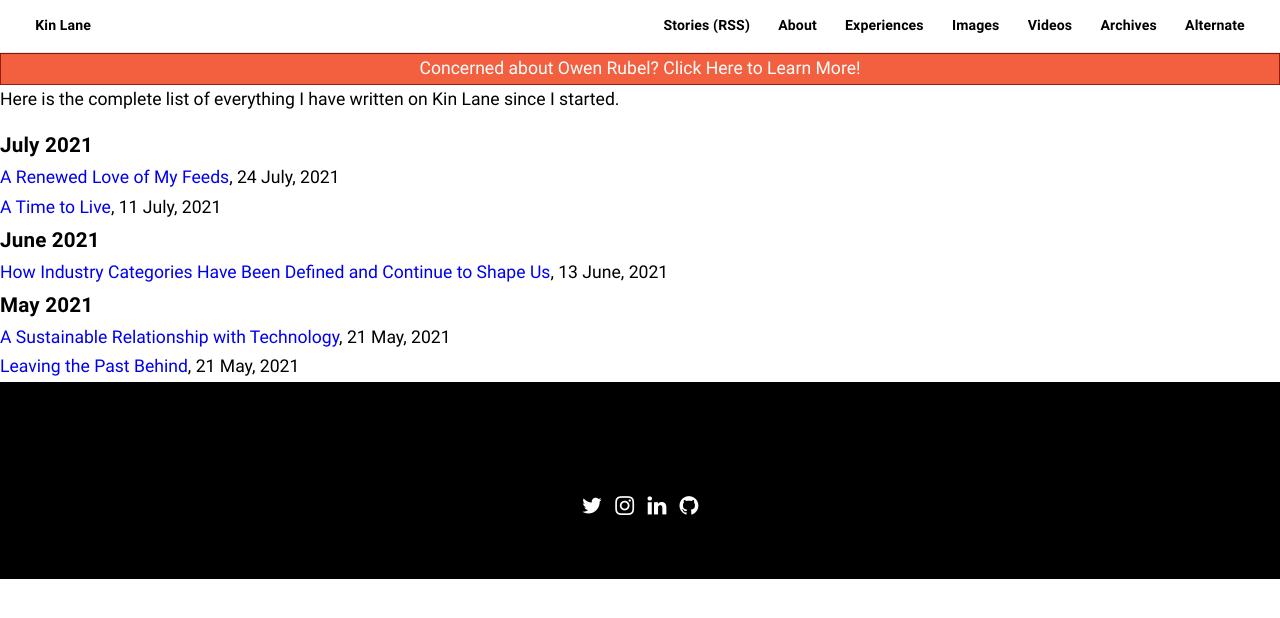
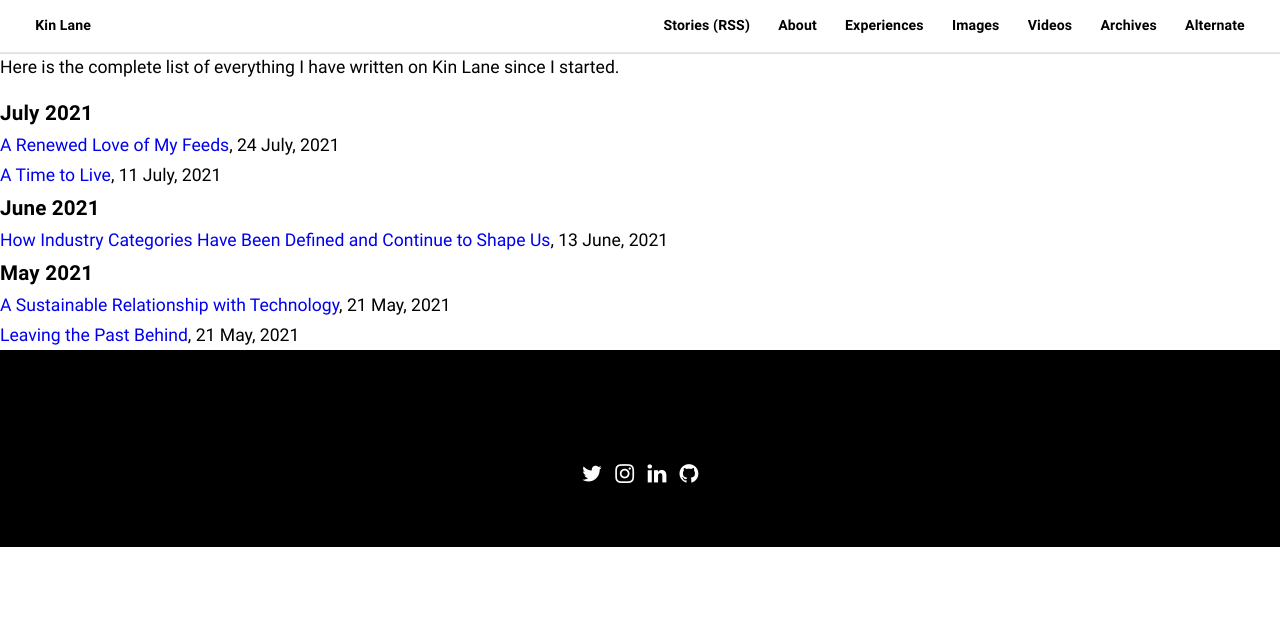
Before and after one commit to simon-tower/kinlane, a Jekyll site: the page built from archive.html, in a window 1280 px wide. Shown: the top 618 px of the page. Built offline with Jekyll 4.4.1, drawn with Linux system fonts in a browser that asks for light colours.

Commit message:
remove banner

```diff
--- a/_layouts/default.html
+++ b/_layouts/default.html
@@ -14,10 +14,6 @@ layout: compress
 
   <main>
 
-    <div style="border: 1px solid #8F1F07; background-color: #F36040; text-align: center: font-color: #FFF;">
-      <center><a href="/owen-rubel/" style="color: #FFF;">Concerned about Owen Rubel? Click Here to Learn More!</a></center>
-    </div>
-
     {{ content }}
 
   </main>
```
